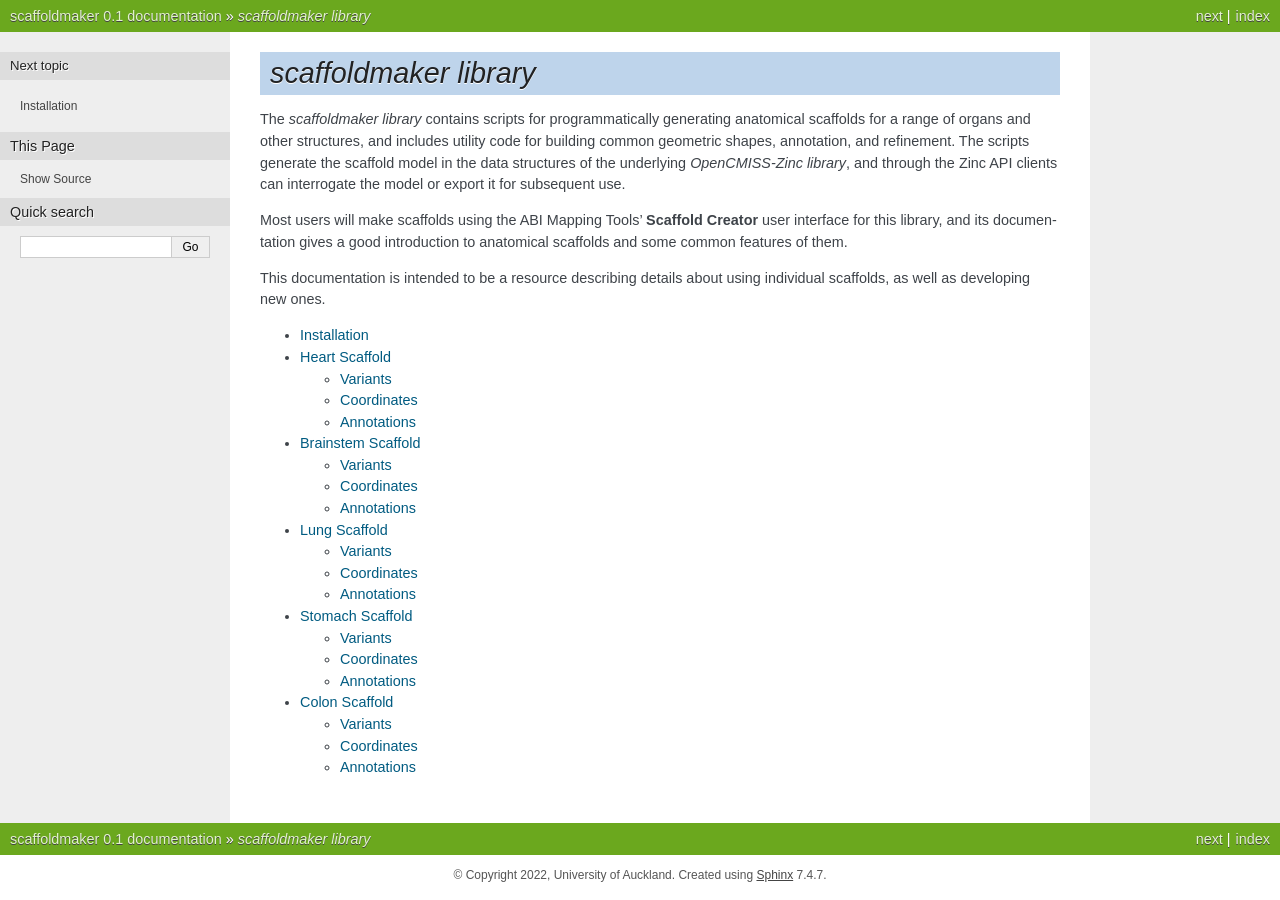
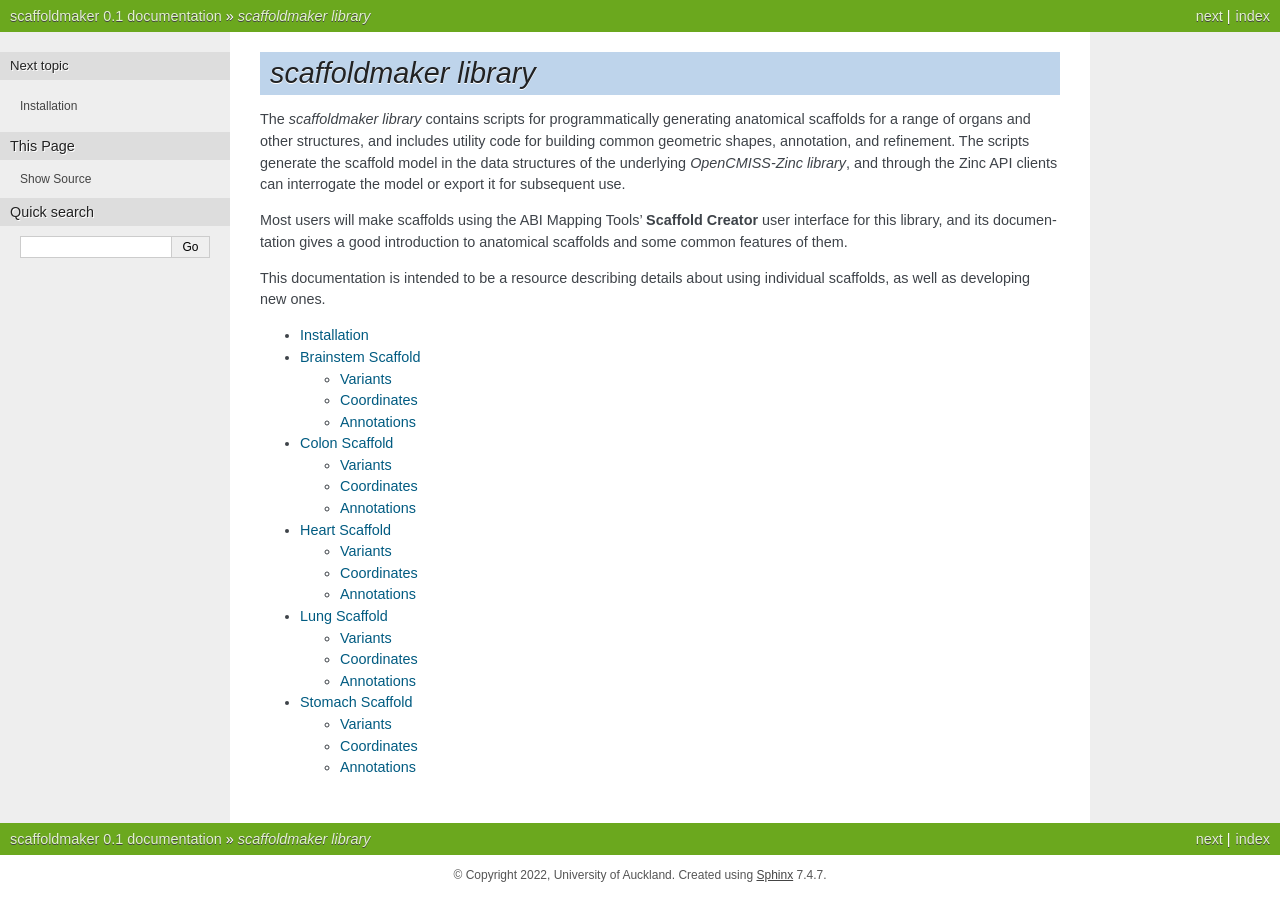
Before and after one commit to ABI-Software/scaffoldmaker, a Sphinx documentation site: the page built from docs/index.rst, in a window 1280 px wide. Built offline with Sphinx 7.4.7, drawn with Linux system fonts in a browser that asks for light colours.

```diff
--- a/docs/index.rst
+++ b/docs/index.rst
@@ -10,8 +10,8 @@ This documentation is intended to be a resource describing details about using i
 .. toctree::
 
    install
+   scaffolds/brainstem
+   scaffolds/colon
    scaffolds/heart
-   scaffolds/brainstem
    scaffolds/lung
    scaffolds/stomach
-   scaffolds/colon
```
